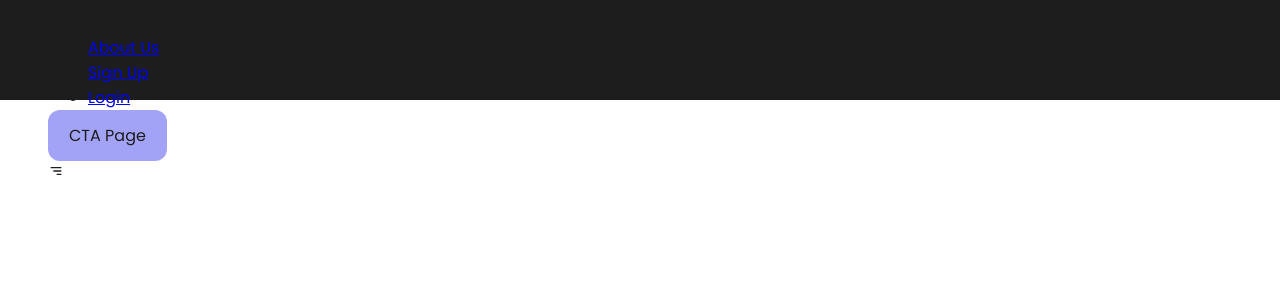
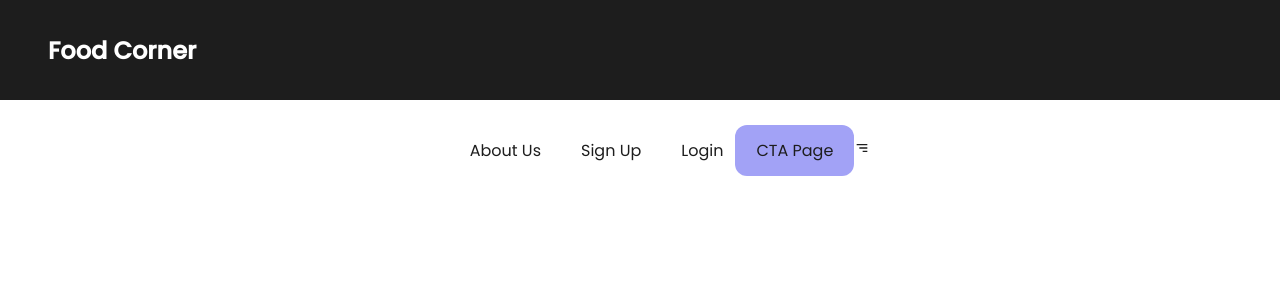
Before and after one commit to St80ene/fast-food-app, a React (Create React App) app: page / in a window 1280 px wide. Shown: the top 300 px of the page. Built offline with nearby package versions, Linux system fonts and the light colour scheme.

Commit message:
wip: fix nav bar styling

```diff
--- a/src/components/NavBar/NavBar.module.scss
+++ b/src/components/NavBar/NavBar.module.scss
@@ -18,14 +18,6 @@
     display: flex;
     align-items: center;
     justify-content: space-between;
-  }
-
-  &__logo {
-    font-size: 2rem;
-    font-weight: bold;
-    text-decoration: none;
-    color: $light;
-  }
 
     &__nav {
       top: 0;
@@ -50,6 +42,14 @@
         width: auto;
         height: 100%;
         position: static;
+      }
+
+      &__logo {
+        font-size: 2rem;
+        font-weight: bold;
+        text-decoration: none;
+        // color: $light;
+        color: white;
       }
 
       ul {
@@ -84,7 +84,6 @@
           &:active {
             border-radius: calc(#{$borderRadius} + 6px);
             background: linear-gradient(rgba($light, 0.1), rgba($light, 0.2));
-        }
           }
         }
       }
@@ -135,3 +134,5 @@
         }
       }
     }
+  }
+}
--- a/src/components/NavBar/index.jsx
+++ b/src/components/NavBar/index.jsx
@@ -7,7 +7,7 @@ import { AiOutLineClose } from 'react-icons/ai';
 const NavBar = () => {
   return (
     <header className={classes.header}>
-      <div className="class header__content">
+      <div className={classes.header__content}>
         <h2>Food Corner</h2>
       </div>
       <nav className={classes.header__content__nav}>
@@ -22,7 +22,7 @@ const NavBar = () => {
         </ul>
         <button>CTA Page</button>
         <div className={classes.header__content__toggle}>
-          <BiMenuAltRight/>
+          <BiMenuAltRight />
         </div>
       </nav>
     </header>
```
Lines whose indentation alone changed are shown as unchanged.
